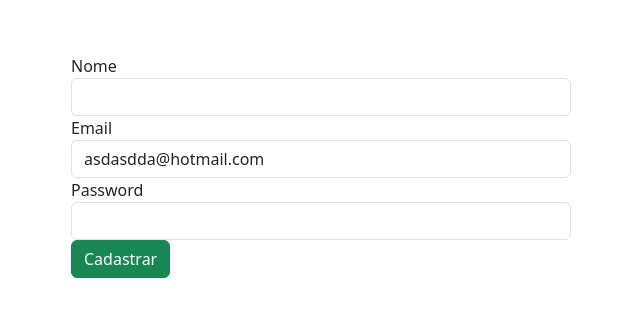
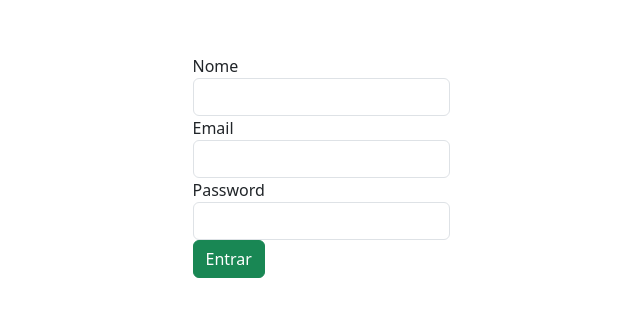
Before and after one commit to maykkk1/TCC-FRONT, an Angular app: page /login in a window 1280 px wide. Before the commit this address led to /. Shown: the part 234-550 px from the top of the page, without its empty margins (319-959 px from the left). Built offline with nearby package versions, Linux system fonts and the light colour scheme.

Commit message:
Base do login e cadastro implementado

```diff
--- a/src/app/app-routing.module.ts
+++ b/src/app/app-routing.module.ts
@@ -1,7 +1,12 @@
 import { NgModule } from '@angular/core';
 import { RouterModule, Routes } from '@angular/router';
+import { LoginComponent } from './login/login.component';
+import { HomeComponent } from './home/home.component';
 
-const routes: Routes = [];
+const routes: Routes = [
+  { path: 'login', component: LoginComponent },
+  { path: '', component: HomeComponent },
+];
 
 @NgModule({
   imports: [RouterModule.forRoot(routes)],
--- a/src/app/app.component.html
+++ b/src/app/app.component.html
@@ -1,3 +1,3 @@
 <div class="form-wrapper">
-    <app-cadastro></app-cadastro>
+    <router-outlet></router-outlet>
 </div>
--- a/src/app/app.module.ts
+++ b/src/app/app.module.ts
@@ -7,12 +7,14 @@ import { AppComponent } from './app.component';
 import { LoginComponent } from './login/login.component';
 import { ReactiveFormsModule } from '@angular/forms';
 import { CadastroComponent } from './cadastro/cadastro.component';
+import { HomeComponent } from './home/home.component';
 
 @NgModule({
   declarations: [
     AppComponent,
     LoginComponent,
-    CadastroComponent
+    CadastroComponent,
+    HomeComponent
   ],
   imports: [
     BrowserModule,
--- /dev/null
+++ b/src/app/auth/auth.guard.ts
@@ -0,0 +1,5 @@
+import { CanActivateFn } from '@angular/router';
+
+export const authGuard: CanActivateFn = (route, state) => {
+  return true;
+};
--- /dev/null
+++ b/src/app/home/home.component.html
@@ -0,0 +1 @@
+<p>home works!</p>
--- a/src/app/login/login.component.html
+++ b/src/app/login/login.component.html
@@ -1,3 +1,17 @@
 <form [formGroup]="form">
-
+    <div class="form-group">
+        <div class="form-group">
+            <label for="name">Nome</label>
+            <input type="text" class="form-control" formControlName="name" id="name">
+        </div>
+        <div class="form-group">
+            <label for="email">Email</label>
+            <input type="email" class="form-control" formControlName="email" id="email">
+        </div>
+        <div class="form-group">
+            <label for="password">Password</label>
+            <input type="password" class="form-control" formControlName="password" id="password">
+        </div>
+    </div>
+    <button (click)="login()" class="btn btn-success">Entrar</button>
 </form>
--- a/src/app/login/login.component.ts
+++ b/src/app/login/login.component.ts
@@ -1,5 +1,6 @@
 import { Component, OnDestroy, OnInit } from '@angular/core';
-import { FormGroup } from '@angular/forms';
+import { FormControl, FormGroup } from '@angular/forms';
+import { AuthService } from '../services/auth.service';
 
 @Component({
   selector: 'app-login',
@@ -9,17 +10,26 @@ import { FormGroup } from '@angular/forms';
 export class LoginComponent implements OnInit, OnDestroy {
   form: FormGroup;
 
-  constructor(){}
+  constructor(private authService: AuthService){}
+
+  ngOnInit(): void {
+    this.form = new FormGroup({
+      name: new FormControl(null),
+      email: new FormControl(null),
+      password: new FormControl(null)
+    });
+  }
+
+  login(){
+    this.authService.login(this.form.value).subscribe(data => {
+      console.log(data);
+    }, error => {
+      console.log(error.error)
+    });
+  }
 
   ngOnDestroy(): void {
     throw new Error('Method not implemented.');
   }
 
-
-
-
-  ngOnInit(): void {
-    throw new Error('Method not implemented.');
-  }
-
 }
--- a/src/app/services/auth.service.ts
+++ b/src/app/services/auth.service.ts
@@ -23,4 +23,12 @@ export class AuthService {
 
     return this.http.post(`${this.url}/user`, user, { headers })
   }
+
+  login(user: User){
+    const headers = new HttpHeaders({
+      'Content-Type': 'application/json'
+    });
+
+    return this.http.post(`${this.url}/auth/login`, user, { headers })
+  }
 }
```
Also changed, not shown: src/app/home/home.component.ts (added, +10 -0 lines), src/app/home/home.component.css (added).
